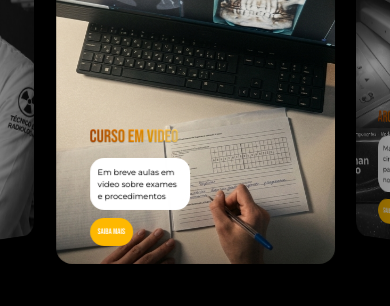
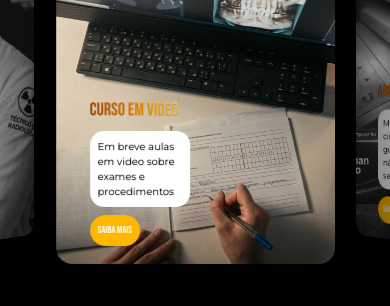
Before and after one commit to John-Balbino/John-Radiologia, a React (Vite) app: page / in a window 390 px wide. Shown: the part 256-562 px from the top of the page. Built offline with nearby package versions, Linux system fonts and the light colour scheme.

Commit message:
atualização slide

```diff
--- a/src/assets/components/contato.jsx
+++ b/src/assets/components/contato.jsx
@@ -59,7 +59,7 @@ export function Contato() {
             <i className="fa-brands fa-whatsapp text-green-500 hover:-translate-y-1 transition duration-700 cursor-pointer"></i>
           </a>
           <a
-            href="https://www.linkedin.com/in/jonathan-rodrigues-balbino-da-silva-042a21231"
+            href="https://www.linkedin.com/in/jonathan-balbino-da-silva?utm_source=share&utm_campaign=share_via&utm_content=profile&utm_medium=android_app"
             target="_blank"
             rel="noopener noreferrer"
           >
--- a/src/assets/components/produtos.jsx
+++ b/src/assets/components/produtos.jsx
@@ -11,7 +11,7 @@ export function Produtos() {
         </h2>
         <span className="tracking-wider  text-[12px] md:text-3xl">E-books de Radiologia que você encontra aqui ! </span>
       </div>
-      <div className="b0x-img bg-gray-500/70 w-full  h-60 md:h-120  flex   items-center justify-center gap-10">
+      <div className="b0x-img bg-gray-500/70 w-full  h-60 md:h-120  flex p-2  items-center justify-center gap-10 " >
         <div className="box-card relative flex flex-col gap-2">
           <img src={livrocc} alt="" className=" w-30 h-30 md:w-70 md:h-80 border-2 border-amber-500 hover:shadow-2xl hover:shadow-amber-700 transition duration-600 bg-blue-500 rounded-2xl"/>
           <button className="bg-amber-500 rounded-2xl  hover:bg-white hover:transform hover:translate-y-1 transition duration-500"><a href="https://chk.eduzz.com/Z0B13POR9A" target="_blank" rel="noopener noreferrer">Adquirir</a></button>
--- a/src/assets/components/slides.jsx
+++ b/src/assets/components/slides.jsx
@@ -9,6 +9,7 @@ import {
 import slide1 from "../img/slide1.png";
 import slide2 from "../img/slide2.png";
 import slide3 from "../img/slide3.png";
+import slide4 from "../img/slide4.jpg";
 import "swiper/css";
 import "swiper/css/effect-coverflow";
 import "swiper/css/navigation";
@@ -24,7 +25,7 @@ export function Slides() {
       title: "John Balbino",
       description: " Olá meu nome é John, seja bem vindo(a)! ",
       link: "",
-      buttonText: "Saiba Mais",
+      buttonText: "",
       style: { border: "10px solid rgb(0, 132, 255)" },
     },
     {
@@ -46,6 +47,17 @@ export function Slides() {
       description:
         "Manual do Arco cirurgico,um guia para você não travar no seu plantão!",
       link: "https://chk.eduzz.com/Z0B13POR9A",
+      buttonText: "Saiba Mais",
+      style: { border: "10px solid rgb(115, 0, 255)" },
+    },
+    {
+      id: "4",
+      image: slide4,
+
+      title: "Arco Cirurgico",
+      description:
+        "Cios Alpha, aprenda sobre suas funções!",
+      link: "https://chk.eduzz.com/Q9N2PG3Z01",
       buttonText: "Saiba Mais",
       style: { border: "10px solid rgb(115, 0, 255)" },
     },
@@ -93,7 +105,7 @@ export function Slides() {
             />
 
             <div
-              className="slide-content text-[8px] md:text-[14px]  lg:text-[18px]
+              className="slide-content text-[10px] md:text-[14px]  lg:text-[18px]
               absolute p-2.5 bottom-[20%] left-[30%] transform translate-x-[-50%]   text-white z-1
             text-shadow-2xs flex flex-col  gap-2 md:gap-5  "
             >
```
Also changed, not shown: src/assets/img/slide4.jpg (added).
